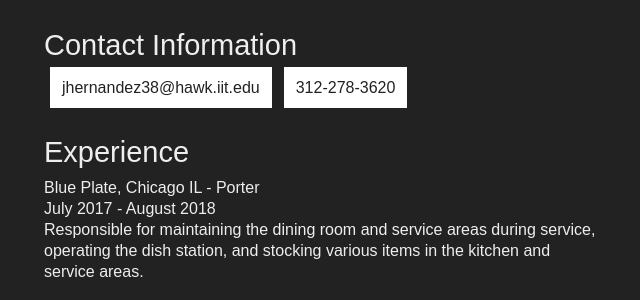
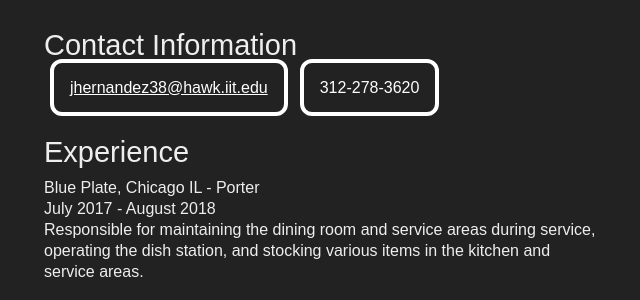
Before and after one commit to johnhdez105/Project-Two, a plain HTML site: page resume/index.html in a window 1280 px wide. Shown: the part 496-796 px from the top of the page, without its empty margins (316-956 px from the left). Drawn offline with Linux system fonts and the light colour scheme.

Commit message:
Update resume nav css

```diff
--- a/assets/css/screen.css
+++ b/assets/css/screen.css
@@ -71,14 +71,12 @@ flex-wrap: wrap;
 list-style-type: none;
 }
 .res a {
-  flex: 12em;
-  text-decoration: none;
-  background: #FFFFFF;
-  color: #222;
-  padding: 0.75em;
-}
-.res a:hover {
-  background: #A9A9A9;
+  border: 0.250em solid #FFFFFF;
+  flex: 12em
+  width: 10.5em;
+  color: #FFFFFF;
+  padding: 1em;
+  border-radius: 0.750em;
 }
 @media screen and (mid-width 26.25em) {
   figure.portrait{
```
